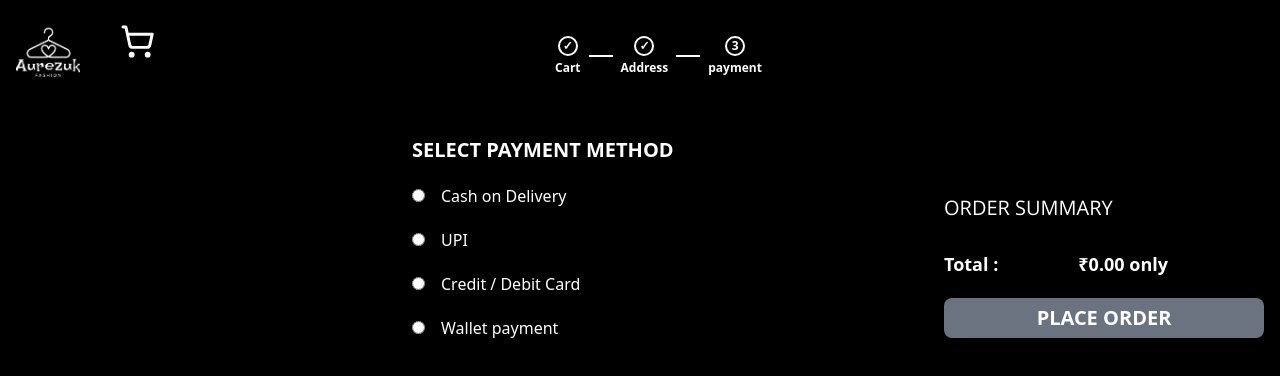
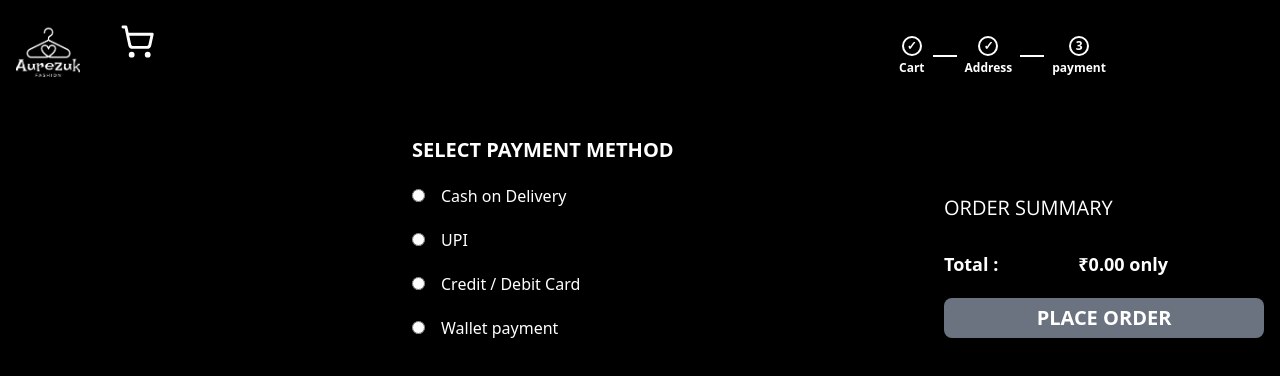
Before and after one commit to rashakp17/First-E-Commerce, a React (Vite) app: page /payment in a window 1280 px wide. Shown: the top 376 px of the page. Built offline with nearby package versions, Linux system fonts and the light colour scheme; a web font is replaced by a local one.

Commit message:
react redux intallation

```diff
--- a/package.json
+++ b/package.json
@@ -36,8 +36,6 @@
     "vite": "^7.0.4"
   },
   "engines": {
-  "node": ">=18"
+    "node": ">=18"
+  }
 }
-
-
-}
--- a/src/Component/Navbar.jsx
+++ b/src/Component/Navbar.jsx
@@ -72,7 +72,7 @@ const Navbar = ({onSearch}) => {
                 </Link>
             </div>
 
-            <div>
+            <div className='md:ml-96'>
               {showBrand && (
                 <h4 className='flex justify-center items-center font-irish text-2xl md:text-5xl text-white mt-3 md:mt-0 text-center md:ml-10 flex-1'>
                   Aurezuk
@@ -82,7 +82,7 @@ const Navbar = ({onSearch}) => {
         </div>
 
           {showHeader && (
-             <div className='flex flex-row md:ml-10'>
+             <div className='flex flex-row'>
               {steps.map((step, index) => (
               <div key={step.id} className="flex items-center">
                 {/* Small Step Circle */}
```
Also changed, not shown: 1 other file (tests, documents, lock files or other folders).
